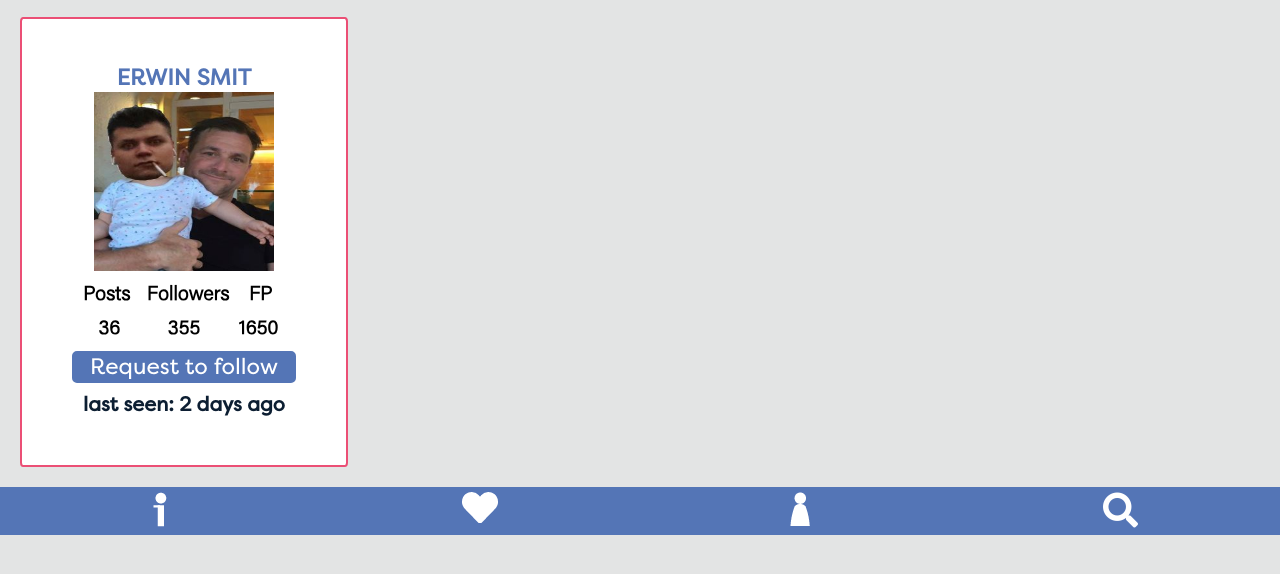
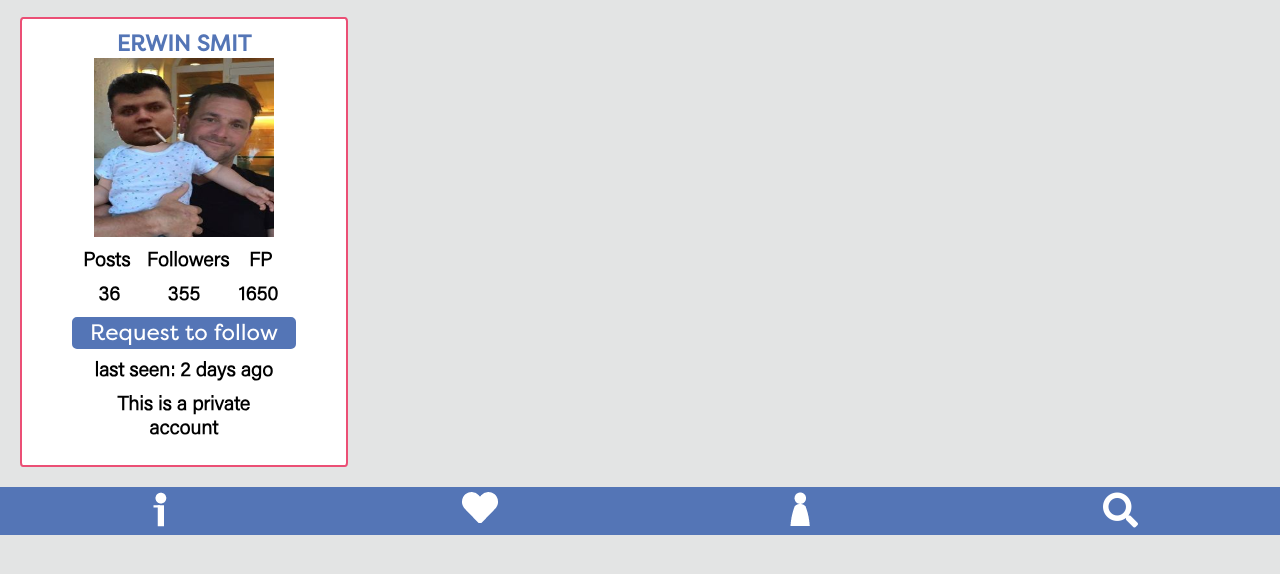
Before and after one commit to flaneermeneer/Project-Makoto, a plain HTML site: page user.html in a window 1280 px wide. Shown: the part 120-694 px from the top of the page. Drawn offline with Linux system fonts and the light colour scheme.

Commit message:
Add files via upload

```diff
--- a/css/project2.css
+++ b/css/project2.css
@@ -256,7 +256,7 @@ header img{
     width: 8em;
 }
 .user h2{
-    margin-top:-5px;
+    margin-top:-39px;
 }
 .user h3{
     padding-bottom: 10px;
@@ -290,8 +290,13 @@ font-weight: bold;
     margin-top: 10px;
     font-size: 20px;
 }
+
 #follow{
     height: 26px;
     width: 229px;
 
 }
+#accountinfo p{
+    margin:10px;
+    font-weight: bold;
+}
--- a/user.html
+++ b/user.html
@@ -5,7 +5,7 @@
     <meta charset="UTF-8">
     <meta name="viewport" content="width=device-width, initial-scale=1.0">
     <link rel="stylesheet" href="css/project2.css">
-    <title>AMSTERDAM for JAPAN</title>
+    <title>Triple X Asian Food</title>
 </head>
 
 
@@ -57,10 +57,16 @@
                         </ul>
                     </div>
                     <div class="button">
-                        <a href="gerecht.html"><span>Request to follow</span></a>
+                        <a href=""><span>Request to follow</span></a>
+
                     </div>
-                    <h3>last seen: 2 days ago</h3>
+                    <div id="accountinfo">
+                        <p>last seen: 2 days ago<p>
+
+                                <p>This is a private account</p>
                     </div>
+
+                </div>
 
 
 
```
Also changed, not shown: gerecht.html (+2 -1 lines), index.html (+6 -6 lines), maps.html (+10 -7 lines), maps2.html (+3 -3 lines).
